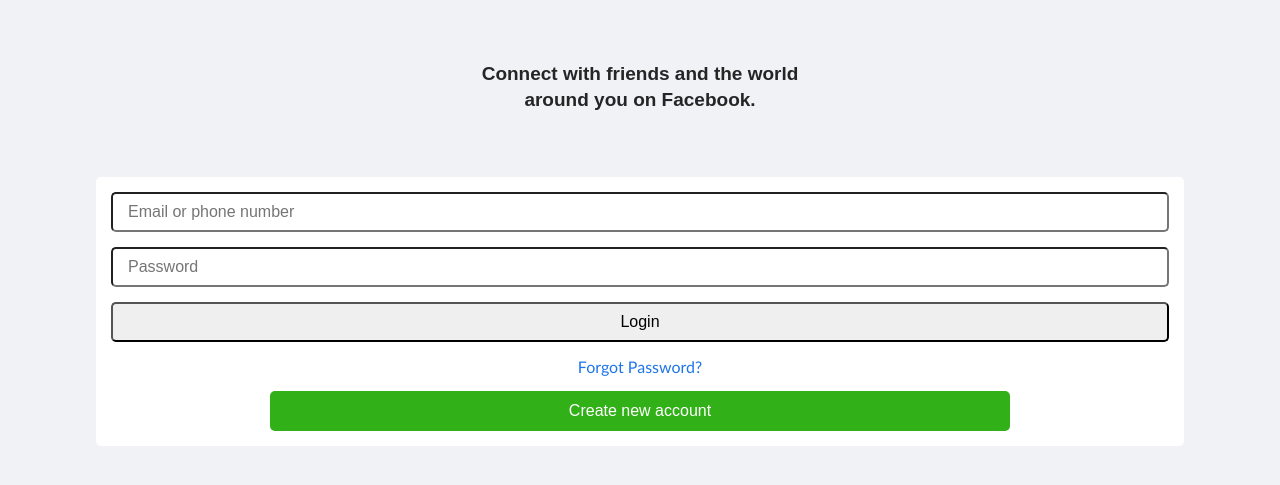
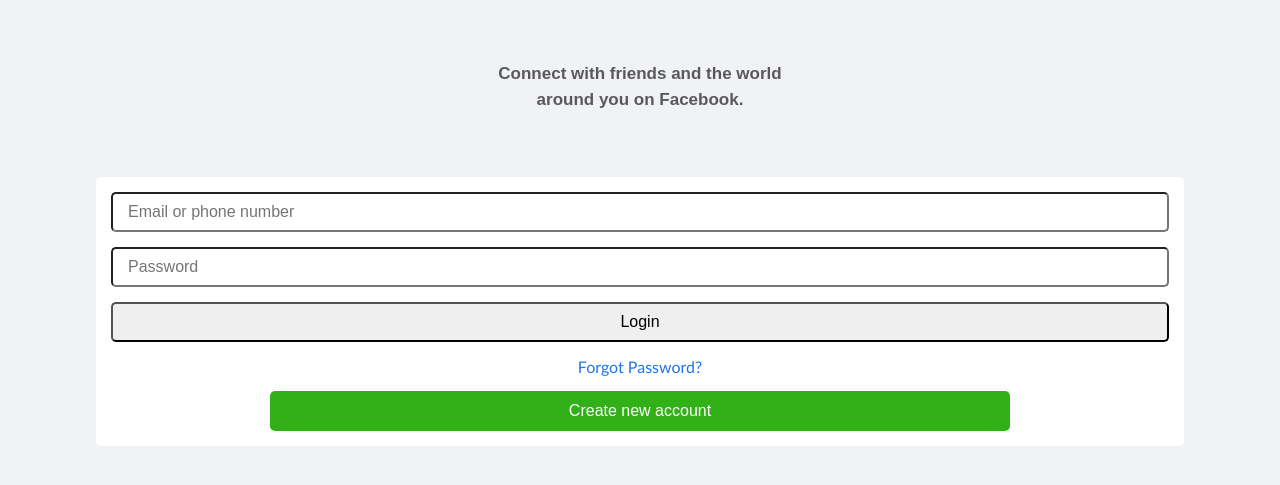
Before and after one commit to jamesgayflor/JS, a plain HTML site: page facebook.htm in a window 1280 px wide. Shown: the part 275-760 px from the top of the page. Drawn offline with Linux system fonts and the light colour scheme; a web font is replaced by a local one.

Commit message:
first commit

```diff
--- a/style.css
+++ b/style.css
@@ -55,10 +55,10 @@
 
 main > p{margin-top: 5%;
 line-height: 26px;
-color: rgba(0, 0, 0, 0.849);
+color: rgba(0, 0, 0, 0.63);
 font-family: 'Facebook Sans', sans-serif;
 font-weight:550;
-font-size: 19px;
+font-size: 17px;
 }
 
 main > form{
```
